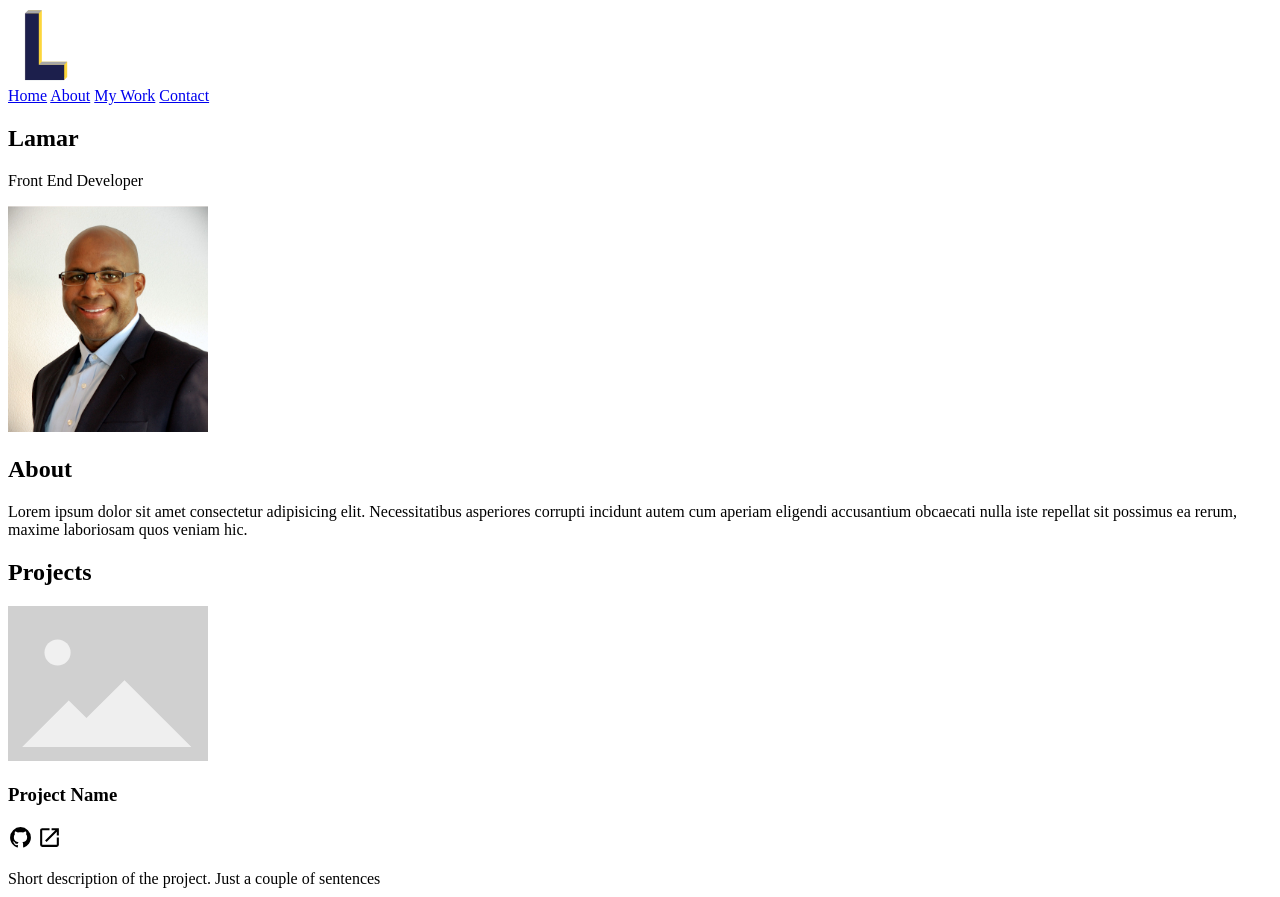
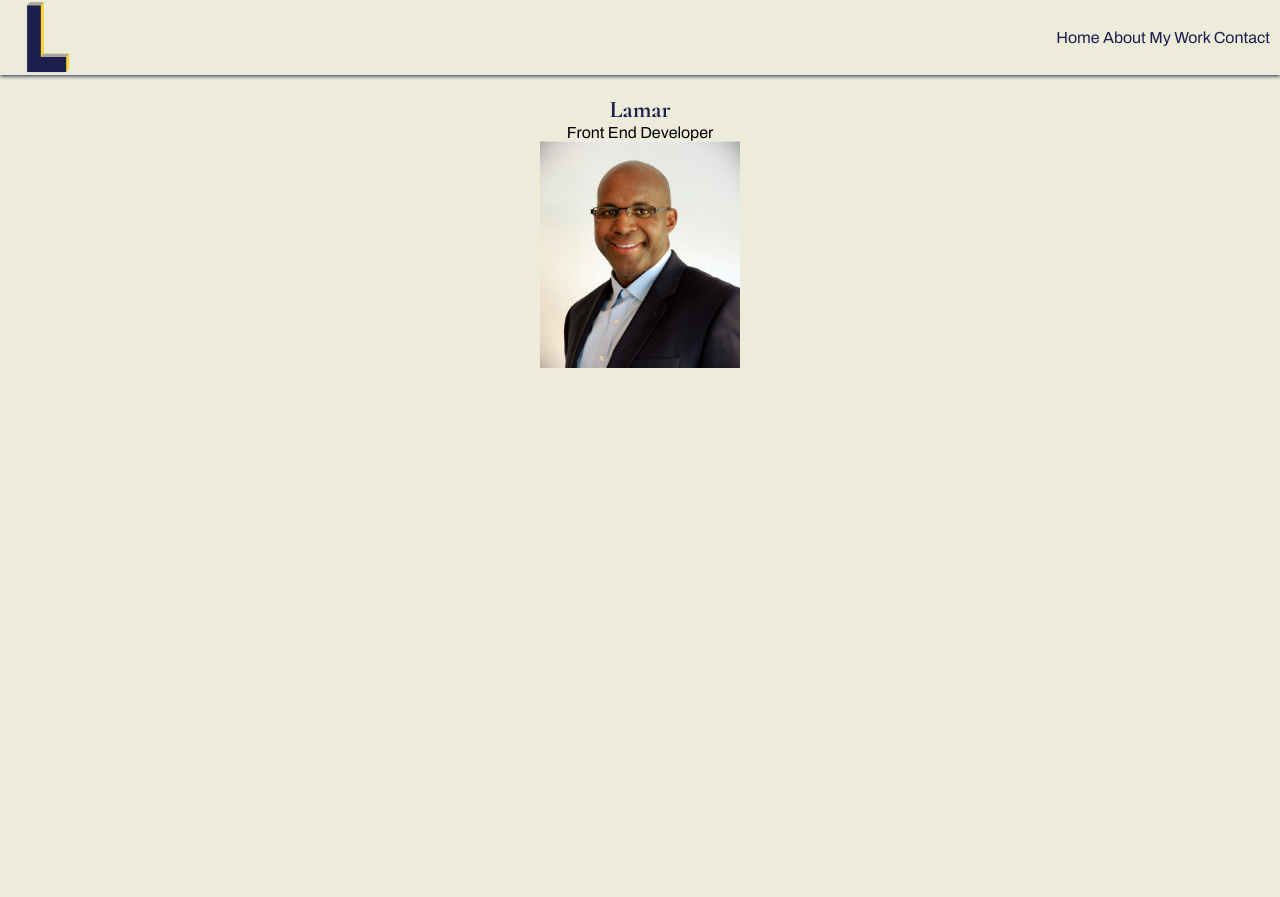
Before and after one commit to marefpceo/personal-portfolio, a plain HTML site: page index.html in a window 1280 px wide. Shown: the top 897 px of the page. Drawn offline with Linux system fonts and the light colour scheme.

Commit message:
Added stying for welcome, about and projects

```diff
--- a/styles.css
+++ b/styles.css
@@ -32,4 +32,75 @@
 
 * {
   box-sizing: border-box;
+  font-family: Archivo;
+  margin: 0;
 }
+
+body {
+  background-color: var(--background-light);
+}
+
+header {
+  display: flex;
+  justify-content: space-between;
+  align-items: center;
+  background-color: var(--background-light);
+  box-shadow: 0 1px 4px 0px var(--text-primary);
+  padding: 0 10px;
+  width: 100%;
+}
+
+nav a{
+  color: var(--text-primary);
+  text-decoration: none;
+}
+
+h1, h2 {
+  font-family: Cormorant;
+  color: var(--text-primary);
+}
+
+#welcome-section {
+  display: flex;
+  flex-direction: column;
+  align-items: center;
+  height: 100vh;
+  padding-top: 20px;
+}
+
+#about {
+  color: var(--text-primary);
+  padding: 25px 15px;
+}
+
+#about h2{
+  padding-bottom: 25px;
+}
+
+#projects {
+  display: grid;
+  padding: 25px 15px;
+  color: var(--background-light);
+  background-color: var(--secondary-dark);
+}
+
+#projects h2 {
+  color: var(--background-light);
+  padding-bottom: 25px;
+}
+
+.project-tile {
+  margin: 2rem;
+  padding-bottom: 20px;
+}
+
+.tile-bg {
+  background-color: var(--text-primary);
+  transform: rotate(-15deg);
+  box-shadow: 0 0 4px 1px var(--accent-light);
+}
+
+.tile-content {
+  background-color: var(--background-light);
+  transform: rotate(15deg);
+}
```
Also changed, not shown: source/images/shape-bg-plain.svg (added).
